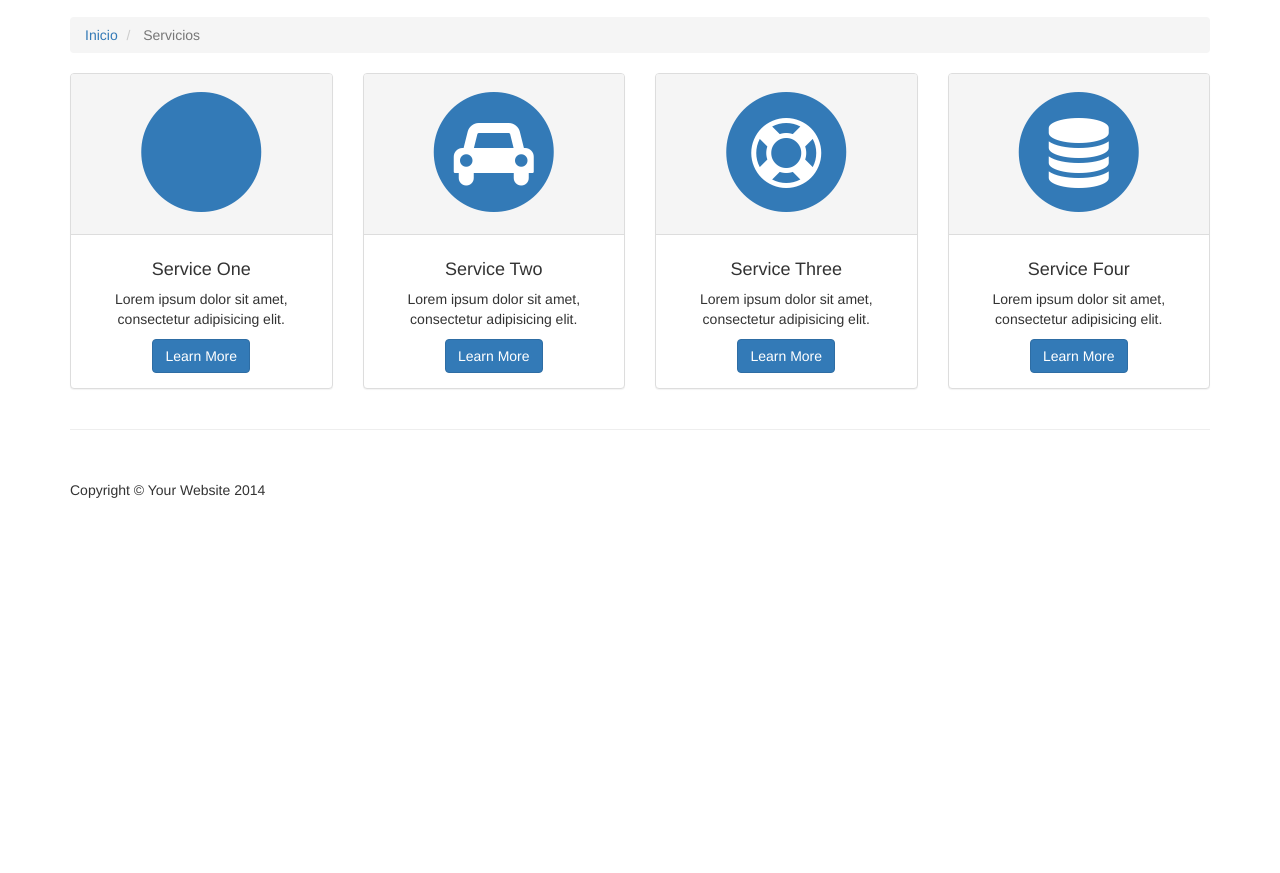
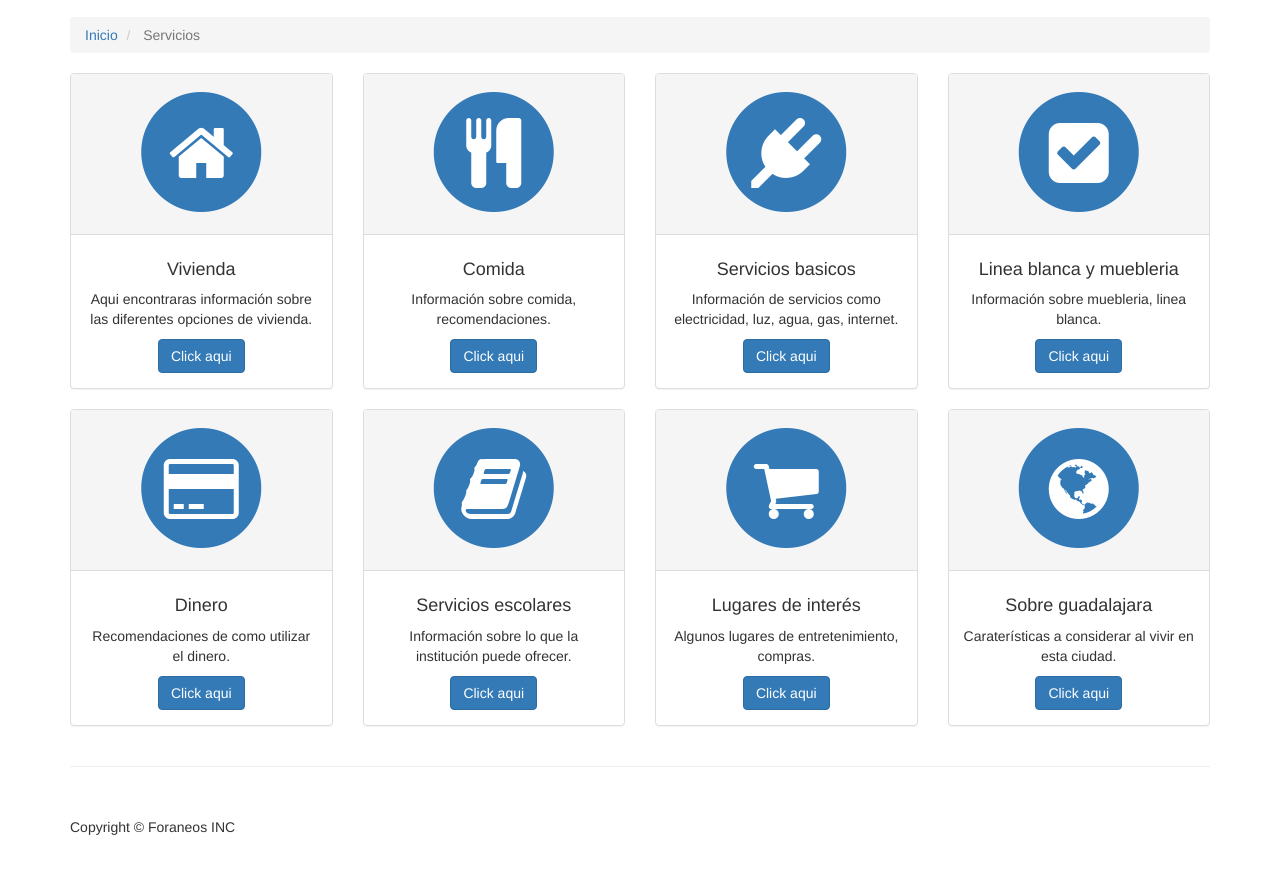
Before and after one commit to Misael1221/Foraneo_DI, a plain HTML site: page ForaneosV2/services.html in a window 1280 px wide. Shown: the part 143-1016 px from the top of the page. Before the commit the page ends 800 px from the top, so only its background shows below. Drawn offline with Linux system fonts and the light colour scheme.

Commit message:
servicios

```diff
--- a/ForaneosV2/services.html
+++ b/ForaneosV2/services.html
@@ -107,20 +107,20 @@
         </div>
         <!-- /.row -->
 
-        <!-- The circle icons use Font Awesome's stacked icon classes. For more information, visit http://fontawesome.io/examples/ -->
+        <!-- 1 - 3-->
         <div class="row">
             <div class="col-md-3 col-sm-6">
                 <div class="panel panel-default text-center">
                     <div class="panel-heading">
                         <span class="fa-stack fa-5x">
                               <i class="fa fa-circle fa-stack-2x text-primary"></i>
-                              <i class="fa fa-bed fa-stack-1x fa-inverse"></i>
+                              <i class="fa fa-home fa-stack-1x fa-inverse"></i>
                         </span>
                     </div>
                     <div class="panel-body">
-                        <h4>Service One</h4>
-                        <p>Lorem ipsum dolor sit amet, consectetur adipisicing elit.</p>
-                        <a href="#" class="btn btn-primary">Learn More</a>
+                        <h4> Vivienda </h4>
+                        <p> Aqui encontraras información sobre las diferentes opciones de vivienda. </p>
+                        <a href="#" class="btn btn-primary"> Click aqui </a>
                     </div>
                 </div>
             </div>
@@ -129,13 +129,13 @@
                     <div class="panel-heading">
                         <span class="fa-stack fa-5x">
                               <i class="fa fa-circle fa-stack-2x text-primary"></i>
-                              <i class="fa fa-car fa-stack-1x fa-inverse"></i>
+                              <i class="fa fa-cutlery fa-stack-1x fa-inverse"></i>
                         </span>
                     </div>
                     <div class="panel-body">
-                        <h4>Service Two</h4>
-                        <p>Lorem ipsum dolor sit amet, consectetur adipisicing elit.</p>
-                        <a href="#" class="btn btn-primary">Learn More</a>
+                        <h4> Comida </h4>
+                        <p> Información sobre comida, recomendaciones.</p>
+                        <a href="#" class="btn btn-primary"> Click aqui </a>
                     </div>
                 </div>
             </div>
@@ -144,13 +144,13 @@
                     <div class="panel-heading">
                         <span class="fa-stack fa-5x">
                               <i class="fa fa-circle fa-stack-2x text-primary"></i>
-                              <i class="fa fa-support fa-stack-1x fa-inverse"></i>
+                              <i class="fa fa-plug fa-stack-1x fa-inverse"></i>
                         </span>
                     </div>
                     <div class="panel-body">
-                        <h4>Service Three</h4>
-                        <p>Lorem ipsum dolor sit amet, consectetur adipisicing elit.</p>
-                        <a href="#" class="btn btn-primary">Learn More</a>
+                        <h4> Servicios basicos </h4>
+                        <p> Información de servicios como electricidad, luz, agua, gas, internet. </p>
+                        <a href="#" class="btn btn-primary"> Click aqui </a>
                     </div>
                 </div>
             </div>
@@ -159,17 +159,83 @@
                     <div class="panel-heading">
                         <span class="fa-stack fa-5x">
                               <i class="fa fa-circle fa-stack-2x text-primary"></i>
-                              <i class="fa fa-database fa-stack-1x fa-inverse"></i>
+                              <i class="fa fa-check-square fa-stack-1x fa-inverse"></i>
                         </span>
                     </div>
                     <div class="panel-body">
-                        <h4>Service Four</h4>
-                        <p>Lorem ipsum dolor sit amet, consectetur adipisicing elit.</p>
-                        <a href="#" class="btn btn-primary">Learn More</a>
+                        <h4> Linea blanca y muebleria </h4>
+                        <p> Información sobre muebleria, linea blanca.</p>
+                        <a href="#" class="btn btn-primary"> Click aqui </a>
                     </div>
                 </div>
             </div>
         </div>
+
+
+        <!-- 4 - 6 -->
+        <div class="row">
+            <div class="col-md-3 col-sm-6">
+                <div class="panel panel-default text-center">
+                    <div class="panel-heading">
+                        <span class="fa-stack fa-5x">
+                              <i class="fa fa-circle fa-stack-2x text-primary"></i>
+                              <i class="fa fa-credit-card fa-stack-1x fa-inverse"></i>
+                        </span>
+                    </div>
+                    <div class="panel-body">
+                        <h4> Dinero </h4>
+                        <p> Recomendaciones de como utilizar el dinero. </p>
+                        <a href="#" class="btn btn-primary"> Click aqui </a>
+                    </div>
+                </div>
+            </div>
+            <div class="col-md-3 col-sm-6">
+                <div class="panel panel-default text-center">
+                    <div class="panel-heading">
+                        <span class="fa-stack fa-5x">
+                              <i class="fa fa-circle fa-stack-2x text-primary"></i>
+                              <i class="fa fa-book fa-stack-1x fa-inverse"></i>
+                        </span>
+                    </div>
+                    <div class="panel-body">
+                        <h4> Servicios escolares </h4>
+                        <p> Información sobre lo que la institución puede ofrecer.</p>
+                        <a href="#" class="btn btn-primary"> Click aqui </a>
+                    </div>
+                </div>
+            </div>
+            <div class="col-md-3 col-sm-6">
+                <div class="panel panel-default text-center">
+                    <div class="panel-heading">
+                        <span class="fa-stack fa-5x">
+                              <i class="fa fa-circle fa-stack-2x text-primary"></i>
+                              <i class="fa fa-shopping-cart fa-stack-1x fa-inverse"></i>
+                        </span>
+                    </div>
+                    <div class="panel-body">
+                        <h4> Lugares de interés </h4>
+                        <p> Algunos lugares de entretenimiento, compras. </p>
+                        <a href="#" class="btn btn-primary"> Click aqui </a>
+                    </div>
+                </div>
+            </div>
+            <div class="col-md-3 col-sm-6">
+                <div class="panel panel-default text-center">
+                    <div class="panel-heading">
+                        <span class="fa-stack fa-5x">
+                              <i class="fa fa-circle fa-stack-2x text-primary"></i>
+                              <i class="fa fa-globe fa-stack-1x fa-inverse"></i>
+                        </span>
+                    </div>
+                    <div class="panel-body">
+                        <h4> Sobre guadalajara </h4>
+                        <p> Caraterísticas a considerar al vivir en esta ciudad. </p>
+                        <a href="#" class="btn btn-primary"> Click aqui </a>
+                    </div>
+                </div>
+            </div>
+        </div>
+
 
         <!-- Service Tabs -->
 <!--      <div class="row">
@@ -346,7 +412,7 @@
         <footer>
             <div class="row">
                 <div class="col-lg-12">
-                    <p>Copyright &copy; Your Website 2014</p>
+                    <p>Copyright &copy; Foraneos INC </p>
                 </div>
             </div>
         </footer>
```
Also changed, not shown: ForaneosV2/cotizacion.html (+1 -1 lines).
